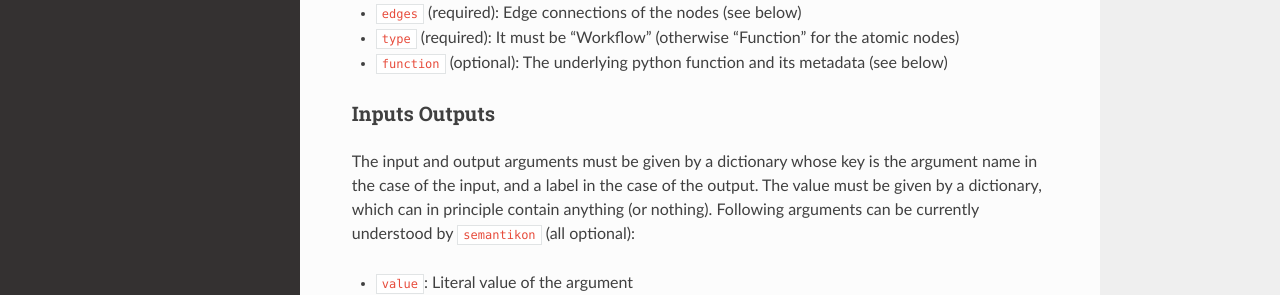
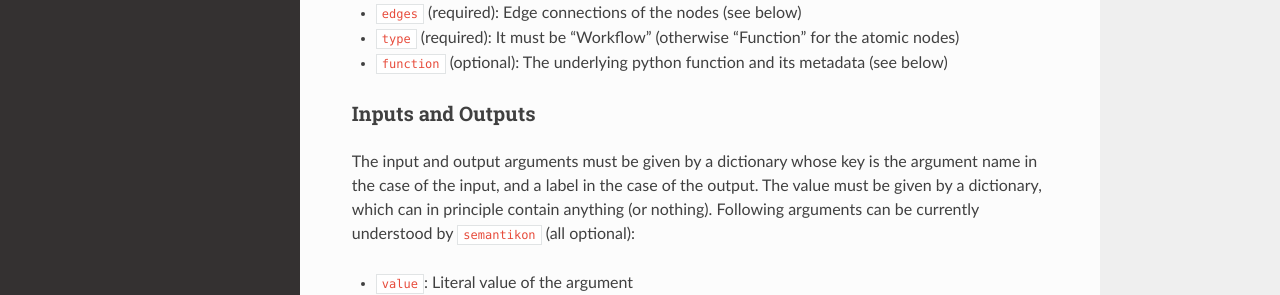
Before and after one commit to pyiron/semantikon, a Sphinx documentation site: the page built from docs/specs.md, in a window 1280 px wide and 900 px high. Shown: the part 437-732 px from the top of the window. Built offline with Sphinx 7.4.7 and the Read the Docs theme 3.1.0, drawn with Linux system fonts in a browser that asks for light colours; the version number could not be read and is left out.

Commit message:
Update docs/specs.md
Co-authored-by: Copilot <175728472+Copilot@users.noreply.github.com>

```diff
--- a/docs/specs.md
+++ b/docs/specs.md
@@ -14,7 +14,7 @@ The semantikon representation of a workflow is a **nested dictionary** with the
 - `type` (required): It must be "Workflow" (otherwise "Function" for the atomic nodes)
 - `function` (optional): The underlying python function and its metadata (see below)
 
-### Inputs Outputs
+### Inputs and Outputs
 
 The input and output arguments must be given by a dictionary whose key is the argument name in the case of the input, and a label in the case of the output. The value must be given by a dictionary, which can in principle contain anything (or nothing). Following arguments can be currently understood by `semantikon` (all optional):
 
```
